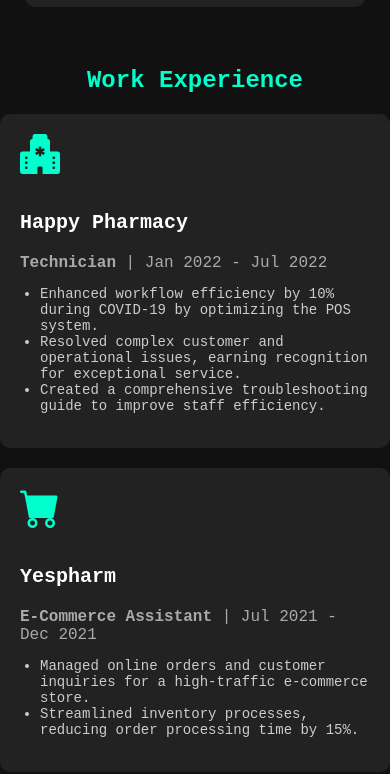
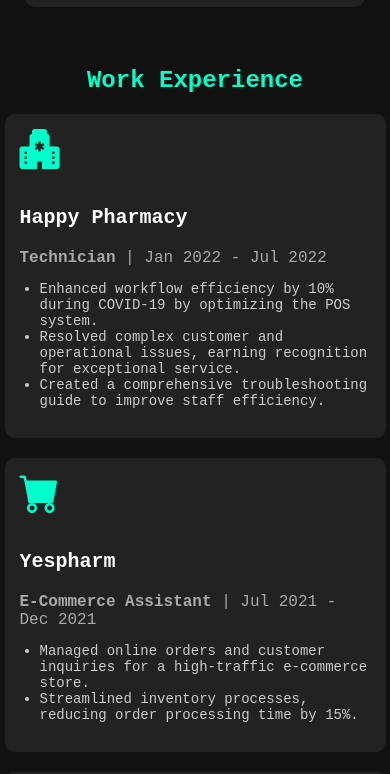
Before and after one commit to AnnChangSal/noa-8bit, a website: page index.html in a window 390 px wide. Shown: the part 1982-2756 px from the top of the page. Drawn offline with nearby package versions, Linux system fonts and the light colour scheme.

Commit message:
Update styles.css

```diff
--- a/styles.css
+++ b/styles.css
@@ -300,3 +300,11 @@
   padding-left: 20px;
   list-style-type: disc;
 }
+
+/* Mobile responsiveness */
+@media screen and (max-width: 768px) {
+  .experience-card {
+    padding: 15px;
+    max-width: 90%;
+  }
+}
```
